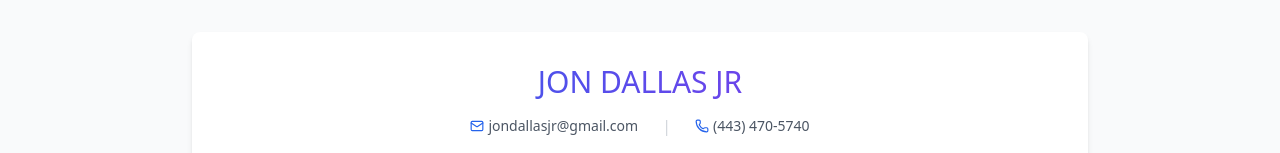
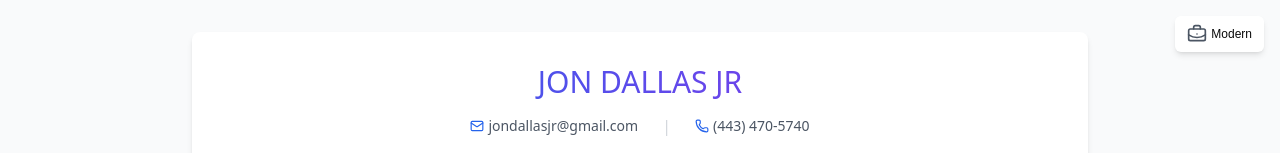
Before and after one commit to jondallasjr/resume-site, a Next.js app: page / in a window 1280 px wide. Shown: the top 153 px of the page. Built offline with nearby package versions, Linux system fonts and the light colour scheme; a web font is replaced by a local one.

Commit message:
Theme controller visual improvements

```diff
--- a/src/app/page.tsx
+++ b/src/app/page.tsx
@@ -1,11 +1,13 @@
 import Resume from '@/components/Resume'
 import { ThemeProvider } from '@/components/Resume/context/ThemeContext'
+import ThemeToggle from '@/components/Resume/ThemeToggle'
 
 export default function Home() {
   return (
     <main className="min-h-screen w-full overflow-y-auto">
       <ThemeProvider>
         <Resume />
+        <ThemeToggle />
       </ThemeProvider>
     </main>
   )
--- a/src/components/Resume/ThemeToggle/index.tsx
+++ b/src/components/Resume/ThemeToggle/index.tsx
@@ -1,7 +1,7 @@
 "use client";
 
 import React, { useState, useEffect } from 'react';
-import { Settings } from 'lucide-react';
+import { KeyboardMusic, TableColumnsSplit, Shapes, BriefcaseBusiness, SquareDashed } from 'lucide-react';
 import { useTheme } from '../context/ThemeContext';
 import type { ThemeType } from '../context/ThemeContext';
 
@@ -10,59 +10,74 @@ const ThemeToggle = () => {
   const [isOpen, setIsOpen] = useState(false);
   const [showSettings, setShowSettings] = useState(false);
 
+  // Ref for timeout
+  const closeTimeoutRef = React.useRef<number | null>(null);
+
   useEffect(() => {
-    const handleMouseMove = (e: MouseEvent) => {
-      // Get window dimensions
-      const windowWidth = window.innerWidth;
-      const windowHeight = window.innerHeight;
+    // Always show the settings button
+    setShowSettings(true);
 
-      // Check if mouse is in upper right quadrant
-      const isInUpperRight =
-        e.clientX > windowWidth / 2 &&
-        e.clientY < windowHeight / 2;
-
-      setShowSettings(isInUpperRight);
-    };
-
-    window.addEventListener('mousemove', handleMouseMove);
-
+    // Clean up timeout on unmount
     return () => {
-      window.removeEventListener('mousemove', handleMouseMove);
+      if (closeTimeoutRef.current) {
+        window.clearTimeout(closeTimeoutRef.current);
+      }
     };
   }, []);
 
-  // If menu is open, keep showing it regardless of mouse position
-  const shouldShow = showSettings || isOpen;
+  // Handle mouse leave for auto-closing
+  const handleMouseLeave = () => {
+    // Set a timeout to close the dropdown after 500ms
+    if (closeTimeoutRef.current) {
+      window.clearTimeout(closeTimeoutRef.current);
+    }
+
+    closeTimeoutRef.current = window.setTimeout(() => {
+      setIsOpen(false);
+    }, 500); // 500ms delay
+  };
+
+  // Handle mouse enter to cancel closing
+  const handleMouseEnter = () => {
+    // Cancel timeout if mouse enters dropdown or button
+    if (closeTimeoutRef.current) {
+      window.clearTimeout(closeTimeoutRef.current);
+      closeTimeoutRef.current = null;
+    }
+  };
+
+  // Always show the button
+  const shouldShow = true;
+
+  // Get theme icon based on current theme
+  const getThemeIcon = () => {
+    switch(theme) {
+      case 'memphis':
+        return <Shapes className="w-5 h-5 text-pink-500" />;
+      case 'neubrutalism':
+        return <TableColumnsSplit className="w-5 h-5 text-black" />;
+      case 'synthwave':
+        return <KeyboardMusic className="w-5 h-5 text-pink-400" />;
+      case 'glassmorphism':
+        return <SquareDashed className="w-5 h-5 text-white" />;
+      default:
+        return <BriefcaseBusiness className="w-5 h-5 text-gray-600" />;
+    }
+  };
 
   // Get button styles based on theme
   const getButtonStyles = () => {
     switch(theme) {
       case 'memphis':
-        return "p-2 rounded-full bg-yellow-300 shadow-lg hover:shadow-xl transition-shadow";
+        return "flex items-center gap-1 px-3 py-2 rounded-lg bg-gradient-to-r from-yellow-300 to-pink-300 shadow-lg hover:shadow-xl transition-all duration-300 hover:rotate-3 hover:scale-110 border-2 border-purple-600";
       case 'neubrutalism':
-        return "p-2 bg-white border-black border-2 shadow-[3px_3px_0px_0px_rgba(0,0,0,1)] hover:shadow-[2px_2px_0px_0px_rgba(0,0,0,1)] hover:translate-x-[1px] hover:translate-y-[1px] transition-all";
+        return "flex items-center gap-1 px-3 py-2 bg-yellow-300 border-black border-2 shadow-[3px_3px_0px_0px_rgba(0,0,0,1)] hover:shadow-[2px_2px_0px_0px_rgba(0,0,0,1)] hover:translate-x-[1px] hover:translate-y-[1px] transition-all duration-200";
       case 'synthwave':
-        return "p-2 rounded-full bg-purple-800 shadow-[0_0_10px_rgba(236,72,153,0.7)] hover:shadow-[0_0_15px_rgba(236,72,153,0.9)] transition-shadow border border-cyan-400";
+        return "flex items-center gap-1 px-3 py-2 rounded-md bg-purple-800 shadow-[0_0_10px_rgba(236,72,153,0.7)] hover:shadow-[0_0_20px_rgba(236,72,153,1)] transition-all duration-300 hover:scale-110 border border-cyan-400";
       case 'glassmorphism':
-        return "p-2 rounded-full bg-white bg-opacity-20 backdrop-blur-lg border border-white border-opacity-20 shadow-md hover:shadow-lg transition-shadow";
+        return "flex items-center gap-1 px-3 py-2 rounded-md bg-white bg-opacity-20 backdrop-blur-lg border border-white border-opacity-30 shadow-md hover:bg-opacity-30 hover:shadow-lg transition-all duration-300 hover:scale-110";
       default:
-        return "p-2 rounded-full bg-white shadow-md hover:shadow-lg transition-shadow";
-    }
-  };
-
-  // Get icon color based on theme
-  const getIconColor = () => {
-    switch(theme) {
-      case 'memphis':
-        return "w-5 h-5 text-pink-500";
-      case 'neubrutalism':
-        return "w-5 h-5 text-black";
-      case 'synthwave':
-        return "w-5 h-5 text-pink-400";
-      case 'glassmorphism':
-        return "w-5 h-5 text-white";
-      default:
-        return "w-5 h-5 text-gray-600";
+        return "flex items-center gap-1 px-3 py-2 rounded-md bg-white shadow-md hover:shadow-lg transition-all duration-300 hover:scale-105";
     }
   };
 
@@ -99,46 +114,77 @@ const ThemeToggle = () => {
     const isActive = theme === themeName;
 
     switch(theme) {
+      case 'memphis':
+        return `block w-full text-left px-4 py-2 text-sm rounded mb-1 transition-all ${
+          isActive ? 'bg-purple-700 text-yellow-300 font-bold' : 'text-purple-900 hover:bg-purple-100'
+        }`;
+      case 'neubrutalism':
+        return `block w-full text-left px-4 py-2 text-sm mb-1 transition-all ${
+          isActive ? 'bg-yellow-300 text-black font-bold border-black border' : 'text-black hover:bg-yellow-100 border border-transparent'
+        }`;
       case 'synthwave':
-        return `block w-full text-left px-4 py-2 text-sm rounded mb-1 ${
-          isActive ? 'bg-purple-700 text-cyan-300' : 'text-pink-100 hover:bg-purple-800'
+        return `block w-full text-left px-4 py-2 text-sm rounded mb-1 transition-colors ${
+          isActive ? 'bg-purple-700 text-cyan-300 border border-cyan-400' : 'text-pink-100 hover:bg-purple-800'
         }`;
       case 'glassmorphism':
-        return `block w-full text-left px-4 py-2 text-sm rounded mb-1 ${
-          isActive ? 'bg-white bg-opacity-20 text-white' : 'text-gray-200 hover:bg-white hover:bg-opacity-10'
+        return `block w-full text-left px-4 py-2 text-sm rounded mb-1 backdrop-blur-sm transition-all ${
+          isActive ? 'bg-white bg-opacity-20 text-white border border-white border-opacity-30' : 'text-gray-200 hover:bg-white hover:bg-opacity-10'
         }`;
       default:
-        return `block w-full text-left px-4 py-2 text-sm rounded mb-1 ${
-          isActive ? 'bg-gray-100 font-medium' : 'hover:bg-gray-100'
+        return `block w-full text-left px-4 py-2 text-sm rounded mb-1 transition-colors ${
+          isActive ? 'bg-blue-50 text-blue-700 font-medium' : 'text-gray-700 hover:bg-gray-100'
         }`;
     }
   };
 
   return (
-    <div className={`fixed top-4 right-4 transition-opacity duration-300 ${shouldShow ? 'opacity-100' : 'opacity-0'} z-50`}>
+    <div
+      className="fixed top-4 right-4 z-50 print:hidden"
+      onMouseLeave={handleMouseLeave}
+      onMouseEnter={handleMouseEnter}
+    >
       <button
+        id="theme-toggle-button"
         onClick={() => setIsOpen(!isOpen)}
         className={getButtonStyles()}
+        aria-label="Toggle theme"
       >
-        <Settings className={getIconColor()} />
+        {getThemeIcon()}
+        <span className="text-xs font-medium">
+          {theme === 'memphis' && "Memphis"}
+          {theme === 'neubrutalism' && "Brutal"}
+          {theme === 'synthwave' && "Synthwave"}
+          {theme === 'glassmorphism' && "Glass"}
+          {theme === 'modern' && "Modern"}
+        </span>
       </button>
 
       {isOpen && (
-        <div className={getDropdownStyles()}>
+        <div
+          id="theme-dropdown"
+          className={getDropdownStyles()}
+        >
           <h4 className={getHeaderStyles()}>Select Theme</h4>
           {[
-            'modern',
-            'memphis',
-            'neubrutalism',
-            'synthwave',
-            'glassmorphism'
-          ].map((themeName) => (
+            { name: 'modern', icon: <BriefcaseBusiness className="w-4 h-4" />, label: 'Modern' },
+            { name: 'memphis', icon: <Shapes className="w-4 h-4" />, label: 'Memphis' },
+            { name: 'neubrutalism', icon: <TableColumnsSplit className="w-4 h-4" />, label: 'Neubrutalism' },
+            { name: 'synthwave', icon: <KeyboardMusic className="w-4 h-4" />, label: 'Synthwave' },
+            { name: 'glassmorphism', icon: <SquareDashed className="w-4 h-4" />, label: 'Glass' }
+          ].map((themeOption) => (
             <button
-              key={themeName}
-              onClick={() => setTheme(themeName as ThemeType)}
-              className={getButtonTextStyles(themeName)}
+              key={themeOption.name}
+              onClick={() => {
+                setTheme(themeOption.name as ThemeType);
+                // Close dropdown after selection with slight delay
+                setTimeout(() => setIsOpen(false), 200);
+              }}
+              className={getButtonTextStyles(themeOption.name)}
             >
-              {themeName.charAt(0).toUpperCase() + themeName.slice(1)}
+              <div className="flex items-center gap-2">
+                {themeOption.icon}
+                <span>{themeOption.label}</span>
+              </div>
             </button>
           ))}
         </div>
--- a/src/components/Resume/index.tsx
+++ b/src/components/Resume/index.tsx
@@ -56,7 +56,6 @@ const Resume = () => {
       <div className={`${getBackgroundStyles()} ${fonts.body} py-16`}>
         <div className="container mx-auto">
           <div className={`${getContainerStyles()} my-8 print:p-0`} id="resume-container">
-            <ThemeToggle />
             <div id="header-section" className="print:mt-0">
               <Header />
             </div>
```
